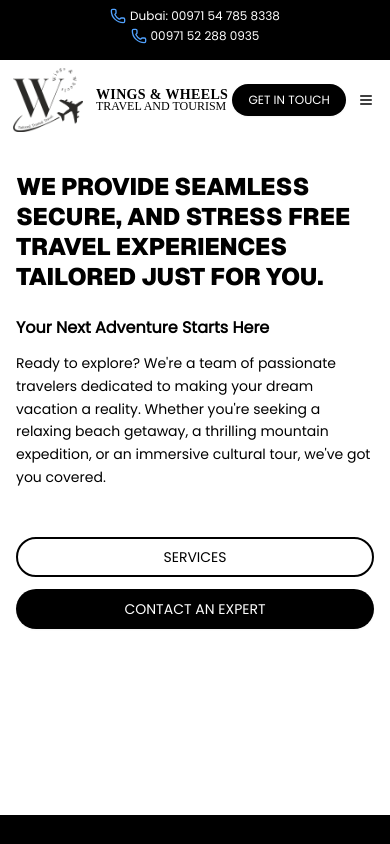
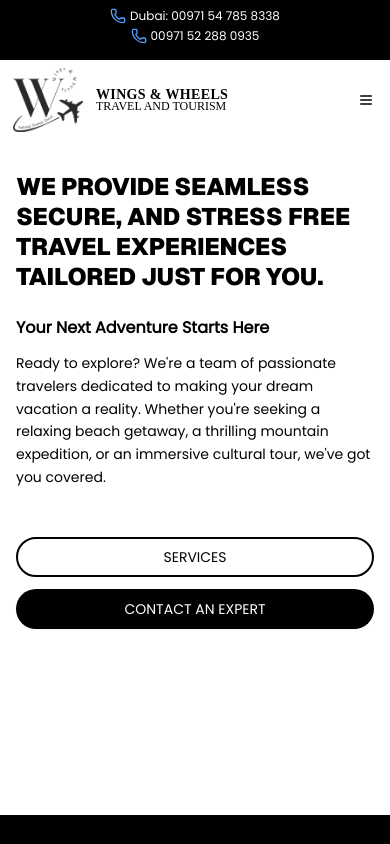
Before and after one commit to hetjkh/wings-wheeels, a Next.js app: page / in a window 390 px wide. Shown: the top 844 px of the page. Built offline with nearby package versions, Linux system fonts and the light colour scheme.

Commit message:
get in fixed

```diff
--- a/src/app/reusable/navbar.jsx
+++ b/src/app/reusable/navbar.jsx
@@ -112,10 +112,10 @@ const Navbar = ({ showContactButton = true }) => {
   };
 
   return (
-    <div className="relative z-50" style={{ zIndex: 50 }}>
+    <div style={{zIndex:50}}>
       {/* Top Contact Bar */}
       <div
-        className={`bg-black z-10 text-white py-2 px-4 text-sm transition-transform duration-300 ${
+        className={`bg-black z-30 text-white py-2 px-4 text-sm transition-transform duration-300 ${
           showTopBar ? "translate-y-0" : "-translate-y-full"
         } md:translate-y-0`}
       >
@@ -335,17 +335,7 @@ const Navbar = ({ showContactButton = true }) => {
                   </div>
                 </div>
 
-                {/* Mobile Contact Button - Links directly to contact page */}
-                <div className="lg:hidden">
-                  <Button
-                    onClick={() => router.push("/contact")}
-                    className="rounded-full bg-black text-white hover:bg-gray-800 h-8 px-4 text-xs font-medium transition-all duration-300"
-                    style={{ fontFamily: isRTL ? 'Arial, sans-serif' : 'inherit' }}
-                  >
-                    {currentTranslation.getInTouch}
-                  </Button>
-                </div>
-              </>
+                </>
             )}
 
             {/* Mobile Menu Button */}
```
